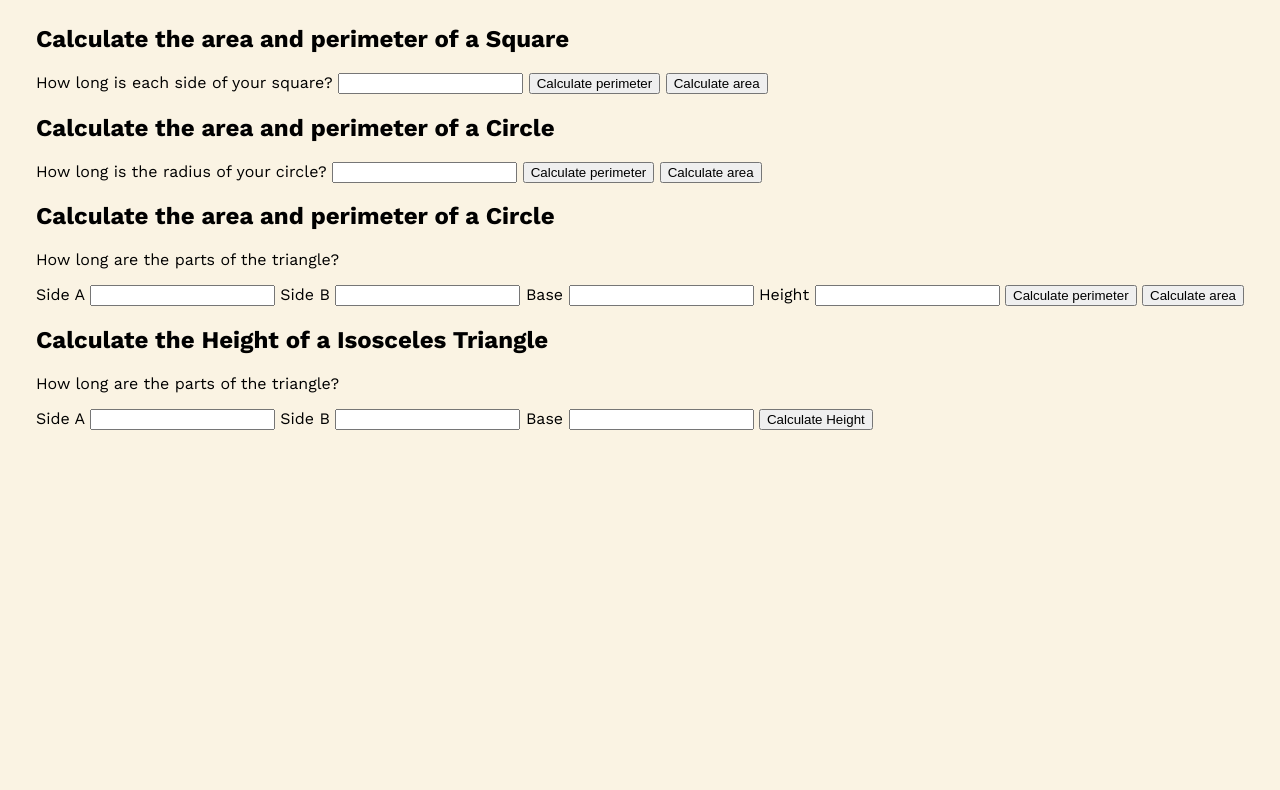
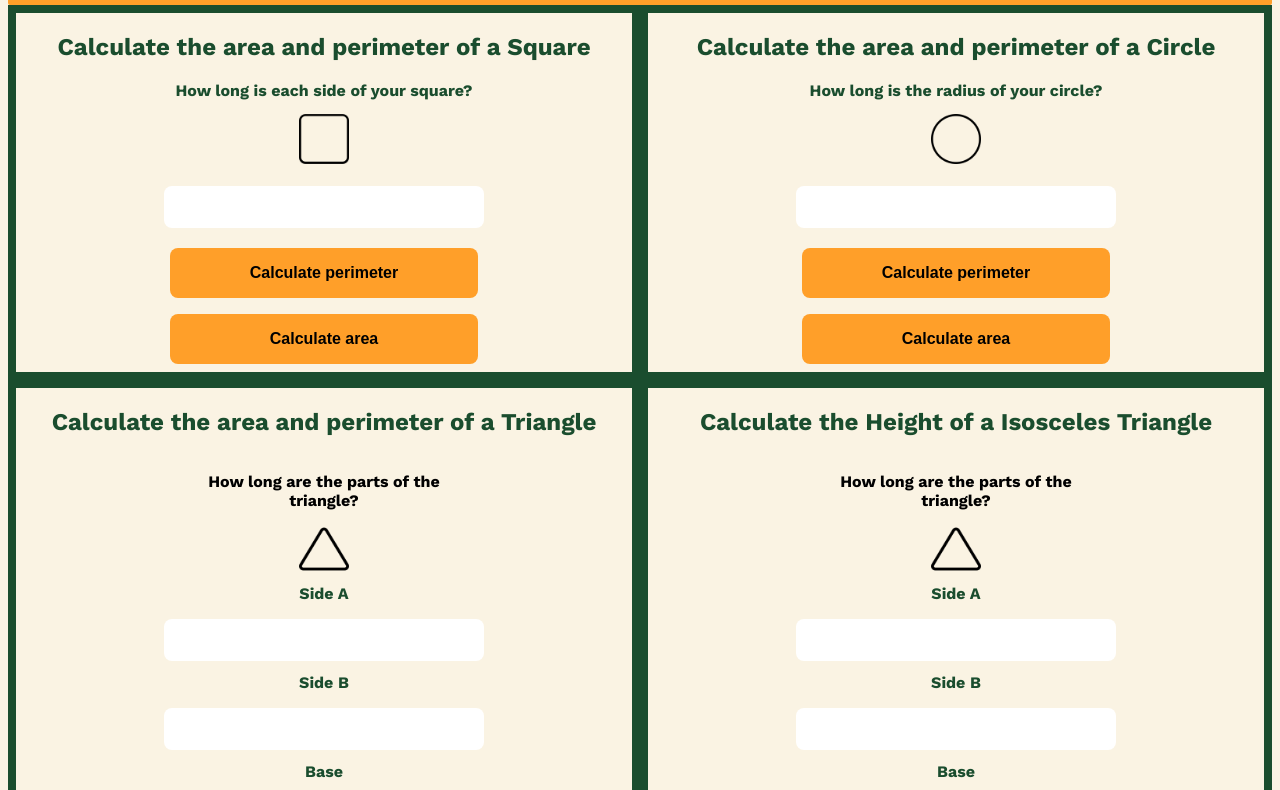
Before and after one commit to ibra-gragirena/platzi-curso-basico-javascript, a plain HTML site: page figuras.html in a window 1280 px wide. Shown: the part 84-874 px from the top of the page. Before the commit the page ends 800 px from the top, so only its background shows below. Drawn offline with nearby package versions, Linux system fonts and the light colour scheme.

Commit message:
Icons, y mas de css layout

```diff
--- a/figuras.html
+++ b/figuras.html
@@ -12,102 +12,113 @@
 </head>
 <body>
     <header>
-        <h1>Geometric Figures</h1>
+        <img src="./icons/math.png" alt="math-logo">
+        <h1>G E O M E T R I C . C A L C</h1>
     </header>
 
-    <section>
+    <section class="section">
         <!-- Square-->
 
         <div class="square_section">
             <h2>Calculate the area and perimeter of a Square</h2>
-            <form>
-                <label for="inputSquare">
+            <form class="form">
+                <label class="label" for="inputSquare">
                     How long is each side of your square?
                 </label>
-                <input id="inputSquare" type="number"/>
-                <button type="button" onclick="calculateSquarePerimeter()">Calculate perimeter</button>
-                <button type="button" onclick="calculateSquareArea()">Calculate area</button>
+                <img src="./icons/square.png" alt="square">
+                <input class="input" id="inputSquare" type="number"/>
+                <button class="primary-button" type="button" onclick="calculateSquarePerimeter()">Calculate perimeter</button>
+                <button class="primary-button" type="button" onclick="calculateSquareArea()">Calculate area</button>
             </form>
         </div>
 
+        <hr class="rounded">
                 <!-- Circulo-->
 
 
         <div class="circle_section">
             <h2>Calculate the area and perimeter of a Circle</h2>
-            <form>
-                <label for="inputCircle">
+            <form class="form">
+                <label class="label" for="inputCircle">
                     How long is the radius of your circle?
                 </label>
-                <input id="inputCircle" type="number"/>
-                <button type="button" onclick="calculateCirclePerimeter()">Calculate perimeter</button>
-                <button type="button" onclick="calculateCircleArea()">Calculate area</button>
+                <img src="./icons/circle.png" alt="circle">
+                <input class="input"  id="inputCircle" type="number"/>
+                <button class="primary-button" type="button" onclick="calculateCirclePerimeter()">Calculate perimeter</button>
+                <button class="primary-button" type="button" onclick="calculateCircleArea()">Calculate area</button>
             </form>
         </div>
 
-                <!-- Triangulo-->
+        <hr class="rounded">
+            <!-- Triangulo-->
 
         <div class="triangle_section">
-            <h2>Calculate the area and perimeter of a Circle</h2>
-            <form>
+            <h2>Calculate the area and perimeter of a Triangle</h2>
+            <form class="form">
                 <p>How long are the parts of the triangle?</p>
 
-                <label for="inputTriangle1">
+                <img src="./icons/triangle.png" alt="triangle">
+                <label class="label" for="inputTriangle1">
                     Side A
                 </label>
-                <input id="inputTriangle1" type="number"/>
+                <input class="input"  id="inputTriangle1" type="number"/>
 
 
-                <label for="inputTriangle2">
+                <label class="label"  for="inputTriangle2">
                     Side B
                 </label>
-                <input id="inputTriangle2" type="number"/>
+                <input class="input"  id="inputTriangle2" type="number"/>
 
 
-                <label for="inputTriangleBase">
+                <label class="label" for="inputTriangleBase">
                     Base
                 </label>
-                <input id="inputTriangleBase" type="number"/>
+                <input class="input"  id="inputTriangleBase" type="number"/>
 
 
-                <label for="inputTriangleHeight">
+                <label class="label" for="inputTriangleHeight">
                     Height
                 </label>
-                <input id="inputTriangleHeight" type="number"/>
+                <input class="input"  id="inputTriangleHeight" type="number"/>
 
-                <button type="button" onclick="calculateTrianglePerimeter()">Calculate perimeter</button>
-                <button type="button" onclick="calculateTriangleArea()">Calculate area</button>
+                <button class="primary-button" type="button" onclick="calculateTrianglePerimeter()">Calculate perimeter</button>
+                <button class="primary-button" type="button" onclick="calculateTriangleArea()">Calculate area</button>
             </form>
         </div>
 
+        <hr class="rounded">
                 <!-- Triangulo Isósceles-->
 
         <div class="triangle_section">
             <h2>Calculate the Height of a Isosceles Triangle</h2>
-            <form>
+            <form class="form">
                 <p>How long are the parts of the triangle?</p>
 
-                <label for="inputTriangle1">
+                <img src="./icons/triangle.png" alt="triangle">
+
+                <label class="label"  for="inputTriangle1">
                     Side A
                 </label>
-                <input id="inputTriangle1" type="number"/>
+                <input class="input"  id="inputTriangle1" type="number"/>
 
-                <label for="inputTriangle2">
+                <label class="label"  for="inputTriangle2">
                     Side B
                 </label>
-                <input id="inputTriangle2" type="number"/>
+                <input class="input"  id="inputTriangle2" type="number"/>
 
-                <label for="inputTriangleBase">
+                <label class="label" for="inputTriangleBase">
                     Base
                 </label>
-                <input id="inputTriangleBase" type="number"/>
+                <input class="input" id="inputTriangleBase" type="number"/>
 
 
-                <button type="button" onclick="calculateTriangleHeight()">Calculate Height</button>
+                <button class="primary-button" type="button" onclick="calculateTriangleHeight()">Calculate Height</button>
             </form>
         </div>
+        <div class="social">
+            <h2> Made with love by : @ibragragirena</h2>
+        </div>
     </section>
-
 
 
 
--- a/figuras.js
+++ b/figuras.js
@@ -138,5 +138,4 @@ function calculateTriangleArea() {
 
 //Isosceles
 function calculateIsoscelesHeight() {
-    const
 }
--- a/styles.css
+++ b/styles.css
@@ -7,7 +7,13 @@
     --md: 1.5em;
     --lg: 1.8em;
 }
-
+header{
+    display: flex;
+    align-items: flex-start;
+    width: 100%;
+    background-color: var(--orange);
+    border-radius: 2px;
+}
 body{
     font-family: 'Montserrat', sans-serif;
     font-family: 'Work Sans', sans-serif;
@@ -16,8 +22,108 @@ body{
     justify-items: center;
     background-color: var(--cream)
 }
+h2{
+    font-size: var(--md);
+    color: var(--olive);
+}
+.section{
+    display: grid;
+    grid-template-columns: 1fr 1fr;
+    width: 100%;
+    align-items:flex-start;
+    justify-content: center;
+    border-radius: 2em;
+    background-color: var(--cream);
+    text-align: center;
+
+}
 
 .square_section{
     display: flex;
     flex-direction: column;
+    border: solid 8px var(--olive);
+
 }
+.circle_section{
+    display: flex;
+    flex-direction: column;
+    border: solid 8px var(--olive);
+
+}
+.triangle_section{
+    display: flex;
+    flex-direction: column;
+    border: solid 8px var(--olive);
+}
+.form{
+    display: flex;
+    flex-direction: column;
+    justify-content: flex-start;
+    align-items: center;
+}
+.label {
+    font-size: var(--sm);
+    font-weight: bold;
+    margin-bottom: 4px;
+    width: 300px;
+    color: var(--olive);
+}
+.input {
+    background-color: var();
+    border: none;
+    border-radius: 8px;
+    height: 30px;
+    width: 50%;
+    font-size: var(--md);
+    padding: 6px;
+    margin: 12px;
+}
+.primary-button {
+    background-color: var(--orange);
+    border-radius: 8px;
+    border: none;
+    color: var(--black);
+    width: 50%;
+    cursor: pointer;
+    font-size: var(--sm);
+    font-weight: bold;
+    height: 50px;
+    margin: 8px;
+}
+.social{
+    position: absolute;
+    left: 600px;
+    top: 1100px;
+}
+img{
+    width: 50px;
+    height: 100%;
+    margin: 10px;
+}
+p {
+    font-size: var(--sm);
+    font-weight: bold;
+    margin-bottom: 4px;
+    width: 300px;
+}
+hr.rounded {
+   display: none;
+}
+
+
+
+@media (max-width: 640px) {
+    .section{
+        display: grid;
+        grid-template-columns: 1fr;
+    }
+    hr.rounded {
+        display: block;
+        width: 100%;
+        border-top: 8px solid var(--black);
+        border-radius: 2px;
+    }
+    .social{
+        display: none;
+    }
+}
```
Also changed, not shown: icons/circle.png (added), icons/math.png (added), icons/square.png (added), icons/triangle.png (added).
